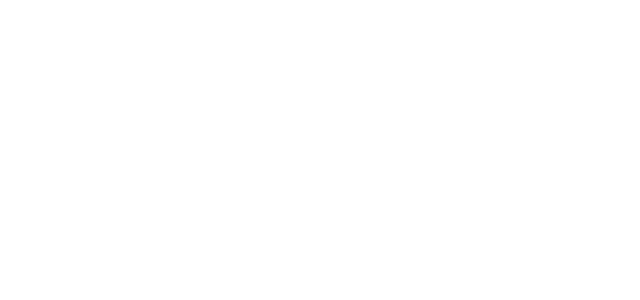
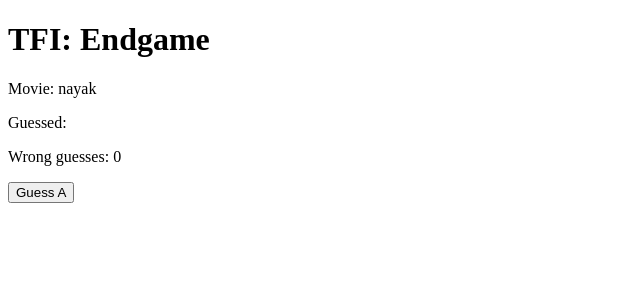
Before and after one commit to l0keshbabu/tfi-endgame, a React (Vite) app: page / in a window 1280 px wide. Both pictures are taken after a click on the button "Enter TFI Endgame 🔥". Shown: the top 300 px of the page, without its empty margins (0-640 px from the left). Built offline with nearby package versions, Linux system fonts and the light colour scheme.

Commit message:
feat: implement core game logic for TFI Endgame

```diff
--- a/src/App.jsx
+++ b/src/App.jsx
@@ -1,20 +1,73 @@
 import { useState } from "react"
+import { heroes } from "./data/heroes"
+import { getRandomMovie } from "./utils/getRandomMovie"
+import { getFarewellText } from "./utils/getFarewellText"
 import Disclaimer from "./components/Disclaimer"
+
+
+
+
+
 export default function App(){
+  // states
   const [showDisclaimer, setShowDisclaimer] = useState(() => {
   return !sessionStorage.getItem("tfiDisclaimerAccepted")})
+  const [currentMovie, setCurrentMovie] = useState(() => getRandomMovie())
+  const [guessedLetters, setGuessedLetters] = useState([])
+
+  // derived values
+  const wrongGuessCount = guessedLetters.filter(
+  letter => !currentMovie.includes(letter)
+  ).length
+
+  const isGameWon = currentMovie
+    .split("")
+    .every(letter => letter === " " || guessedLetters.includes(letter))
+
+  const isGameLost = wrongGuessCount >= heroes.length - 1
+
+  const isGameOver = isGameWon || isGameLost
+
+  const lastGuessedLetter = guessedLetters[guessedLetters.length - 1]
+
+  const isLastGuessIncorrect =
+    lastGuessedLetter && !currentMovie.includes(lastGuessedLetter)
 
   function handleProceed() {
   sessionStorage.setItem("tfiDisclaimerAccepted", "true")
   setShowDisclaimer(false)
-}
+  }
 
-   if (showDisclaimer) {
+  function addGuessedLetter(letter) {
+  setGuessedLetters(prev =>
+    prev.includes(letter) ? prev : [...prev, letter]
+  )
+  }
+
+  function startNewGame() {
+  setCurrentMovie(getRandomMovie())
+  setGuessedLetters([])
+  }
+
+
+  if (showDisclaimer) {
   return <Disclaimer onProceed={handleProceed} />
   }
   return (
-    <main>
+  <main>
+    <h1>TFI: Endgame</h1>
 
-    </main>
-  )
+    <p>Movie: {currentMovie}</p> {/* TEMP debug */}
+
+    <p>Guessed: {guessedLetters.join(", ")}</p>
+
+    <p>Wrong guesses: {wrongGuessCount}</p>
+
+    <button onClick={() => addGuessedLetter("a")}>Guess A</button>
+
+    {isGameOver && (
+      <button onClick={startNewGame}>New Game</button>
+    )}
+  </main>
+)
 }
--- a/src/components/Disclaimer.jsx
+++ b/src/components/Disclaimer.jsx
@@ -1,17 +1,25 @@
 import React from "react"
 import "../styles/app.css"
+import bgImage from "../assets/disclimerbg.png"
 
 export default function Disclaimer({ onProceed }) {
   return (
-    <div className="disclaimer-container">
+    <div className="disclaimer-container"
+  //   style={{
+  //   backgroundImage: `url(${bgImage})`,
+  //   backgroundSize: "cover",
+  //   backgroundPosition: "center",
+  //   backgroundRepeat: "no-repeat"
+  // }}
+  >
       <div className="disclaimer-box">
         <h1>Disclaimer</h1>
-        <p>
+        <p className="par">
           This game is created purely for entertainment purposes.
           It does not intend to disrespect, criticize, or harm any actor
           or the Telugu Film Industry (TFI).
         </p>
-        <p>
+        <p className="par">
           All names used are for fun and gameplay experience only.
         </p>
         <p className="highlight">
--- a/src/styles/app.css
+++ b/src/styles/app.css
@@ -34,7 +34,7 @@
 }
 
 /* 📜 Paragraphs (BIGGER + MORE READABLE) */
-.disclaimer-box p {
+.par {
   font-size: 17px; /* was 15px */
   line-height: 1.7;
   margin-bottom: 14px;
@@ -46,7 +46,7 @@
   margin-top: 14px;
   font-weight: 600;
   font-size: 18px;
-  color: #f9fafb;
+  color: #f7b2b1;
 }
 
 /* 🔥 Button (BIGGER + MORE IMPACT) */
```
Also changed, not shown: src/assets/disclimerbg.png (added).
